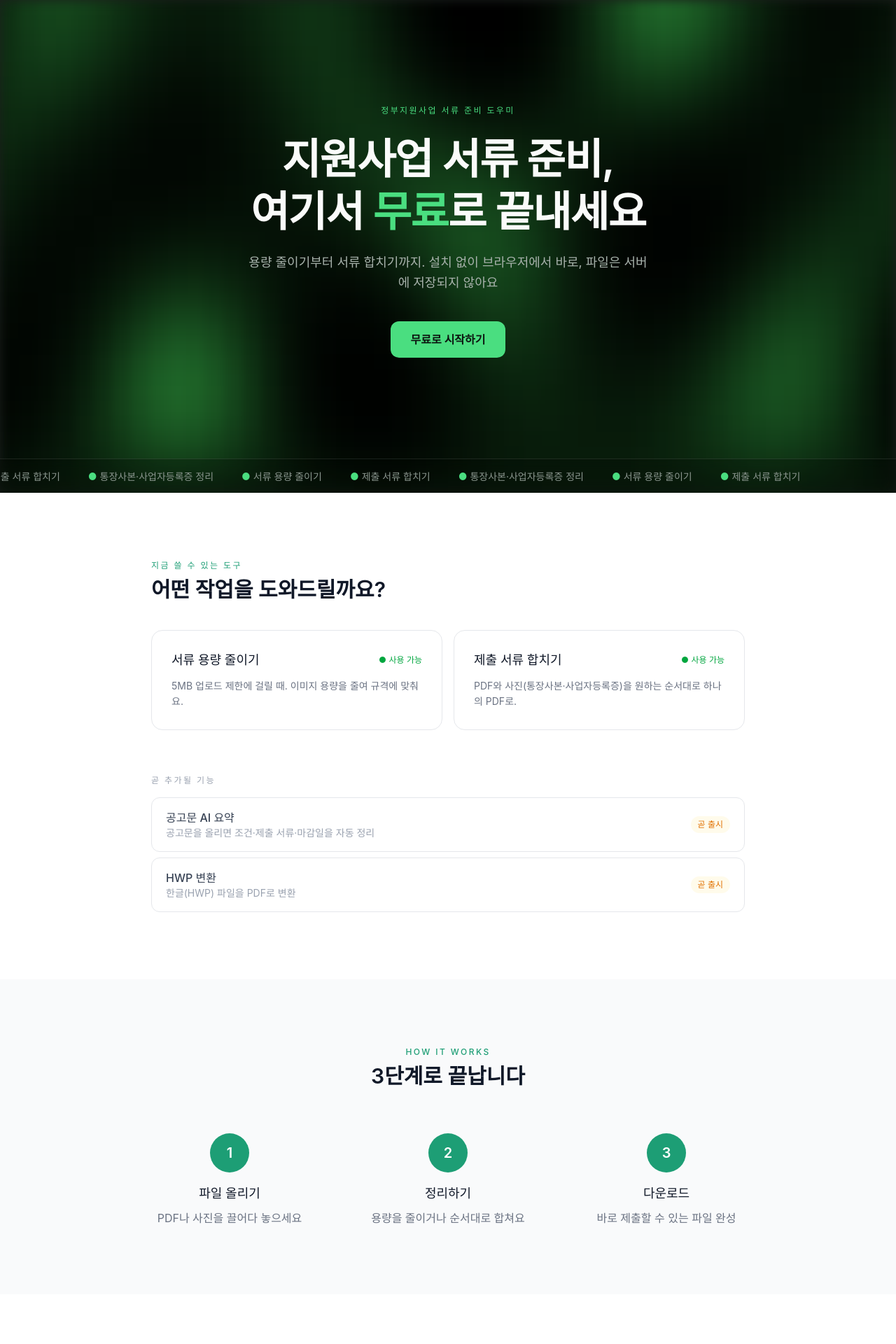
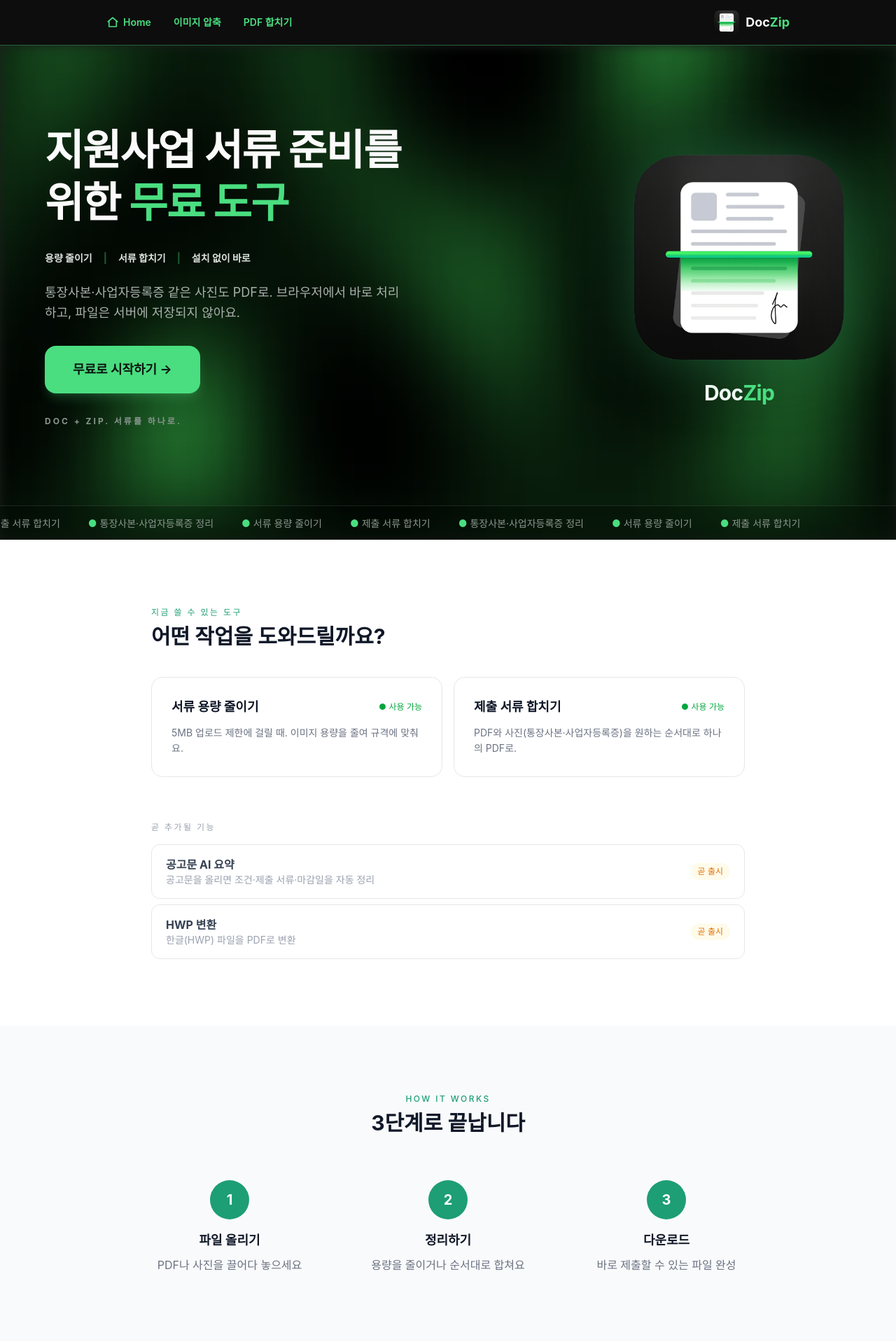
Before and after one commit to ilikesundayandmonday-glitch/doczip, a Next.js app: page / in a window 1280 px wide. Shown: the top 1920 px of the page at 70% size. Built offline with nearby package versions, Linux system fonts and the light colour scheme; a web font is replaced by a local one.

Commit message:
네온 로고 적용, 랜딩 여백 조정, 서류합치기 버튼 삭제

```diff
--- /dev/null
+++ b/app/components/Nav.tsx
@@ -0,0 +1,31 @@
+"use client";
+
+import Link from "next/link";
+import Image from "next/image";
+
+export default function Nav() {
+  return (
+    <nav className="sticky top-0 z-50 bg-black/95 backdrop-blur-md border-b border-[#4ADE80]/40">
+      <div className="max-w-5xl mx-auto px-6 h-16 flex items-center justify-between">
+        <div className="flex items-center gap-5 sm:gap-8">
+          <Link href="/" className="flex items-center gap-1.5 text-sm font-semibold text-[#4ADE80] hover:text-[#63E88A] transition">
+            <svg width="18" height="18" viewBox="0 0 24 24" fill="none" stroke="currentColor" strokeWidth="2.2" strokeLinecap="round" strokeLinejoin="round">
+              <path d="M3 10.5 L12 3 L21 10.5" />
+              <path d="M5 9 V20 H19 V9" />
+            </svg>
+            Home
+          </Link>
+          <Link href="/compress" className="text-sm font-semibold text-[#4ADE80] hover:text-[#63E88A] transition">이미지 압축</Link>
+          <Link href="/merge" className="text-sm font-semibold text-[#4ADE80] hover:text-[#63E88A] transition">PDF 합치기</Link>
+        </div>
+
+        <Link href="/" className="flex items-center gap-2">
+          <Image src="/DOCZIPlogo.png" alt="DocZip" width={38} height={38} className="rounded-lg" />
+          <span className="text-lg font-bold text-[#FAFBFA]">
+            Doc<span className="text-[#4ADE80]">Zip</span>
+          </span>
+        </Link>
+      </div>
+    </nav>
+  );
+}
--- /dev/null
+++ b/app/components/ScrollTop.tsx
@@ -0,0 +1,25 @@
+"use client";
+
+import { useState, useEffect } from "react";
+
+export default function ScrollTop() {
+  const [visible, setVisible] = useState(false);
+
+  useEffect(() => {
+    const onScroll = () => setVisible(window.scrollY > 300);
+    window.addEventListener("scroll", onScroll);
+    return () => window.removeEventListener("scroll", onScroll);
+  }, []);
+
+  if (!visible) return null;
+
+  return (
+    <button
+      onClick={() => window.scrollTo({ top: 0, behavior: "smooth" })}
+      aria-label="맨 위로"
+      className="fixed bottom-6 right-6 z-50 w-12 h-12 rounded-full bg-[#1D9E75] text-white shadow-lg hover:bg-[#178a66] transition flex items-center justify-center text-xl"
+    >
+      ↑
+    </button>
+  );
+}
--- a/app/layout.tsx
+++ b/app/layout.tsx
@@ -1,9 +1,11 @@
 import type { Metadata } from "next";
 import "./globals.css";
 import { Analytics } from "@vercel/analytics/next";
+import Nav from "./components/Nav";
+import ScrollTop from "./components/ScrollTop";
 
 export const metadata: Metadata = {
-  title: "Doczip - 정부지원사업 AI 어시스턴트",
+  title: "DocZip - 정부지원사업 서류 준비 도우미",
   description: "공고문 분석부터 서류 준비까지, 정부지원사업에 필요한 모든 도구",
 };
 
@@ -23,7 +25,9 @@
         />
       </head>
       <body className="min-h-full flex flex-col">
+        <Nav />
         {children}
+        <ScrollTop />
         <Analytics />
       </body>
     </html>
--- a/app/page.tsx
+++ b/app/page.tsx
@@ -1,4 +1,5 @@
 import Link from "next/link";
+import Image from "next/image";
 import WaveBackground from "./components/WaveBackground";
 
 export default function Home() {
@@ -6,22 +7,46 @@
     <main className="min-h-screen bg-white">
       <section className="relative overflow-hidden bg-[#1C1F1D]">
         <WaveBackground />
-        <div className="relative z-10 px-6 py-28 sm:py-36">
-          <div className="max-w-4xl mx-auto text-center">
-            <div className="inline-block text-xs tracking-[0.2em] text-[#4ADE80] font-medium mb-6">
-              정부지원사업 서류 준비 도우미
-            </div>
-            <h1 className="text-4xl sm:text-6xl font-semibold text-[#FAFBFA] mb-5 leading-tight tracking-tight">
-              지원사업 서류 준비,<br />
-              여기서 <span className="text-[#4ADE80]">무료</span>로 끝내세요
-            </h1>
-            <p className="text-base sm:text-lg text-[#A8B2AC] max-w-xl mx-auto mb-10 leading-relaxed">
-              용량 줄이기부터 서류 합치기까지. 설치 없이 브라우저에서 바로, 파일은 서버에 저장되지 않아요
-            </p>
-            <div className="flex flex-wrap gap-3 justify-center">
-              <a href="#tools" className="bg-[#4ADE80] text-[#0C1610] text-base font-semibold px-7 py-3.5 rounded-xl hover:bg-[#3bc46d] transition">
-                무료로 시작하기
-              </a>
+        <div className="relative z-10 px-8 sm:px-16 py-20 sm:py-28">
+          <div className="max-w-6xl mx-auto">
+            <div className="flex flex-col md:flex-row items-center gap-8 md:gap-6">
+
+              <div className="flex-1 text-center md:text-left">
+                <h1 className="text-5xl sm:text-6xl font-bold text-[#FAFBFA] mb-8 leading-tight tracking-tight">
+                  지원사업 서류 준비를<br />
+                  위한 <span className="text-[#4ADE80]">무료 도구</span>
+                </h1>
+
+                <div className="flex items-center justify-center md:justify-start gap-4 text-sm font-bold text-[#DDE3DF] mb-6 flex-wrap">
+                  <span>용량 줄이기</span>
+                  <span className="text-[#4ADE80]/40">|</span>
+                  <span>서류 합치기</span>
+                  <span className="text-[#4ADE80]/40">|</span>
+                  <span>설치 없이 바로</span>
+                </div>
+
+                <p className="text-base sm:text-lg text-[#A8B2AC] max-w-lg mx-auto md:mx-0 mb-8 leading-relaxed">
+                  통장사본·사업자등록증 같은 사진도 PDF로. 브라우저에서 바로 처리하고, 파일은 서버에 저장되지 않아요.
+                </p>
+
+                <div className="flex justify-center md:justify-start mb-8">
+                  <a href="#tools" className="bg-[#4ADE80] text-[#0C1610] text-lg font-bold px-10 py-5 rounded-2xl hover:bg-[#3bc46d] transition shadow-lg shadow-[#4ADE80]/20">
+                    무료로 시작하기 →
+                  </a>
+                </div>
+
+                <div className="text-xs tracking-[0.25em] text-[#8B968F] font-bold">
+                  DOC + ZIP. 서류를 하나로.
+                </div>
+              </div>
+
+              <div className="flex flex-col items-center shrink-0">
+                <Image src="/DOCZIPlogo.png" alt="DocZip 로고" width={320} height={320} className="drop-shadow-[0_0_50px_rgba(74,222,128,0.4)]" priority />
+                <span className="mt-4 text-3xl font-bold text-[#FAFBFA] tracking-tight">
+                  Doc<span className="text-[#4ADE80]">Zip</span>
+                </span>
+              </div>
+
             </div>
           </div>
         </div>
@@ -43,7 +68,7 @@
         <div className="text-xs tracking-[0.2em] text-[#1D9E75] font-medium mb-2">
           지금 쓸 수 있는 도구
         </div>
-        <h2 className="text-2xl sm:text-3xl font-semibold text-gray-900 mb-10">
+        <h2 className="text-2xl sm:text-3xl font-bold text-gray-900 mb-10">
           어떤 작업을 도와드릴까요?
         </h2>
         <div className="grid grid-cols-1 sm:grid-cols-2 gap-4">
@@ -73,7 +98,7 @@
           <div className="text-xs tracking-[0.2em] text-[#1D9E75] font-medium mb-2 text-center">
             HOW IT WORKS
           </div>
-          <h2 className="text-center text-2xl sm:text-3xl font-semibold text-gray-900 mb-16">
+          <h2 className="text-center text-2xl sm:text-3xl font-bold text-gray-900 mb-16">
             3단계로 끝납니다
           </h2>
           <div className="grid grid-cols-1 sm:grid-cols-3 gap-10">
@@ -85,7 +110,7 @@
       </section>
 
       <section className="px-6 py-24 max-w-3xl mx-auto w-full">
-        <h2 className="text-center text-2xl sm:text-3xl font-semibold text-gray-900 mb-16">
+        <h2 className="text-center text-2xl sm:text-3xl font-bold text-gray-900 mb-16">
           자주 묻는 질문
         </h2>
         <div className="flex flex-col gap-4">
@@ -97,7 +122,7 @@
 
       <footer className="px-6 py-10 border-t border-gray-200">
         <p className="text-center text-sm text-gray-400">
-          © 2026 Doczip. 한국 문서 행정을 더 쉽게.
+          © 2026 DocZip. 한국 문서 행정을 더 쉽게.
         </p>
       </footer>
     </main>
@@ -111,7 +136,7 @@
       className="block bg-white border border-gray-200 rounded-2xl p-7 hover:border-[#1D9E75] hover:shadow-md transition"
     >
       <div className="flex items-center justify-between mb-3">
-        <p className="text-lg font-medium text-gray-900">{title}</p>
+        <p className="text-lg font-bold text-gray-900">{title}</p>
         <span className="text-xs text-green-600 whitespace-nowrap">● 사용 가능</span>
       </div>
       <p className="text-sm text-gray-500 leading-relaxed">{desc}</p>
@@ -123,7 +148,7 @@
   return (
     <div className="flex items-center gap-4 bg-white border border-gray-200 rounded-xl px-5 py-4">
       <div className="flex-1">
-        <p className="text-base font-medium text-gray-700">{title}</p>
+        <p className="text-base font-bold text-gray-700">{title}</p>
         <p className="text-sm text-gray-400">{desc}</p>
       </div>
       <span className="text-xs text-amber-600 bg-amber-50 px-2.5 py-1 rounded-full whitespace-nowrap">곧 출시</span>
@@ -134,10 +159,10 @@
 function Step({ num, title, desc }: { num: string; title: string; desc: string }) {
   return (
     <div className="text-center">
-      <div className="w-14 h-14 rounded-full bg-[#1D9E75] text-white flex items-center justify-center text-xl font-semibold mx-auto mb-4">
+      <div className="w-14 h-14 rounded-full bg-[#1D9E75] text-white flex items-center justify-center text-xl font-bold mx-auto mb-4">
         {num}
       </div>
-      <p className="text-lg font-medium text-gray-900 mb-2">{title}</p>
+      <p className="text-lg font-bold text-gray-900 mb-2">{title}</p>
       <p className="text-base text-gray-500 leading-relaxed">{desc}</p>
     </div>
   );
@@ -146,7 +171,7 @@
 function Faq({ q, a }: { q: string; a: string }) {
   return (
     <div className="border border-gray-200 rounded-xl p-6">
-      <p className="text-base font-medium text-gray-900 mb-2">{q}</p>
+      <p className="text-base font-bold text-gray-900 mb-2">{q}</p>
       <p className="text-sm text-gray-500 leading-relaxed">{a}</p>
     </div>
   );
```
Also changed, not shown: app/components/Logo.tsx (added), app/icon.png (added), public/DOCZIPlogo.png (added).
